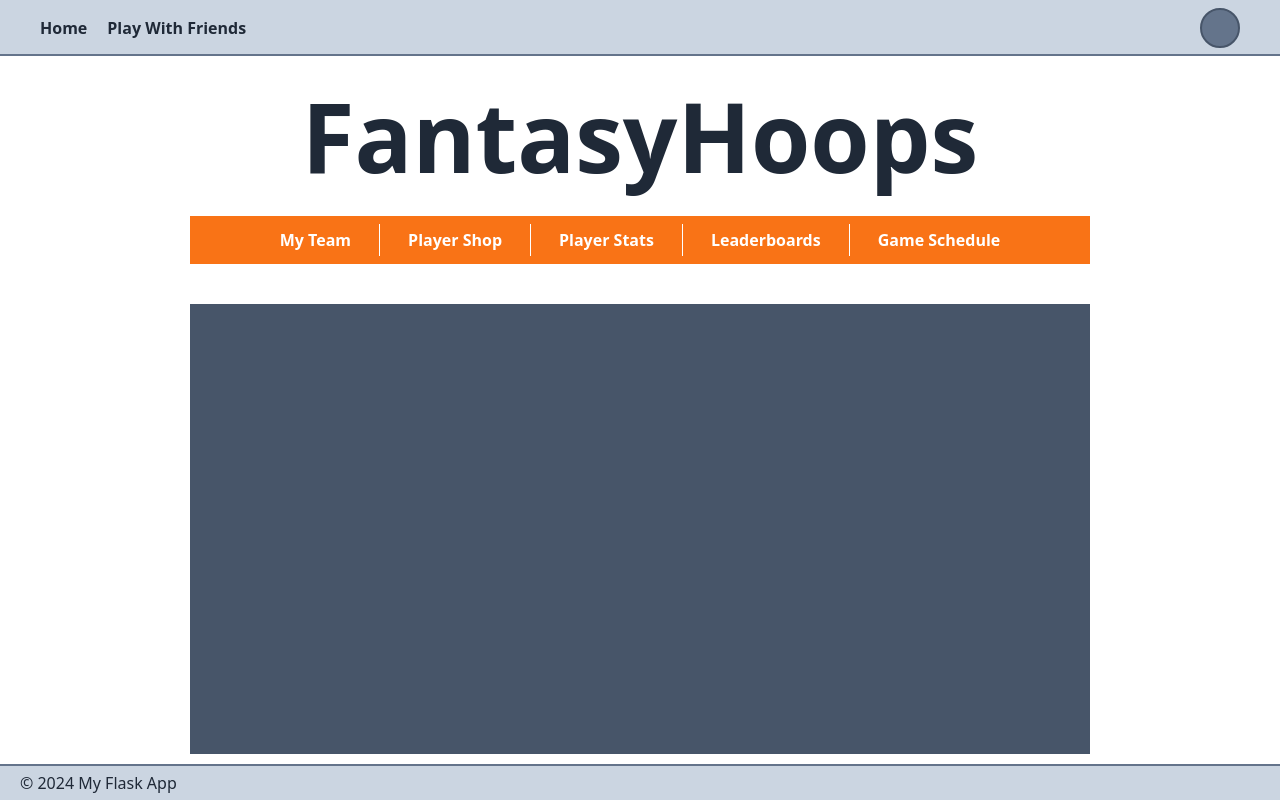
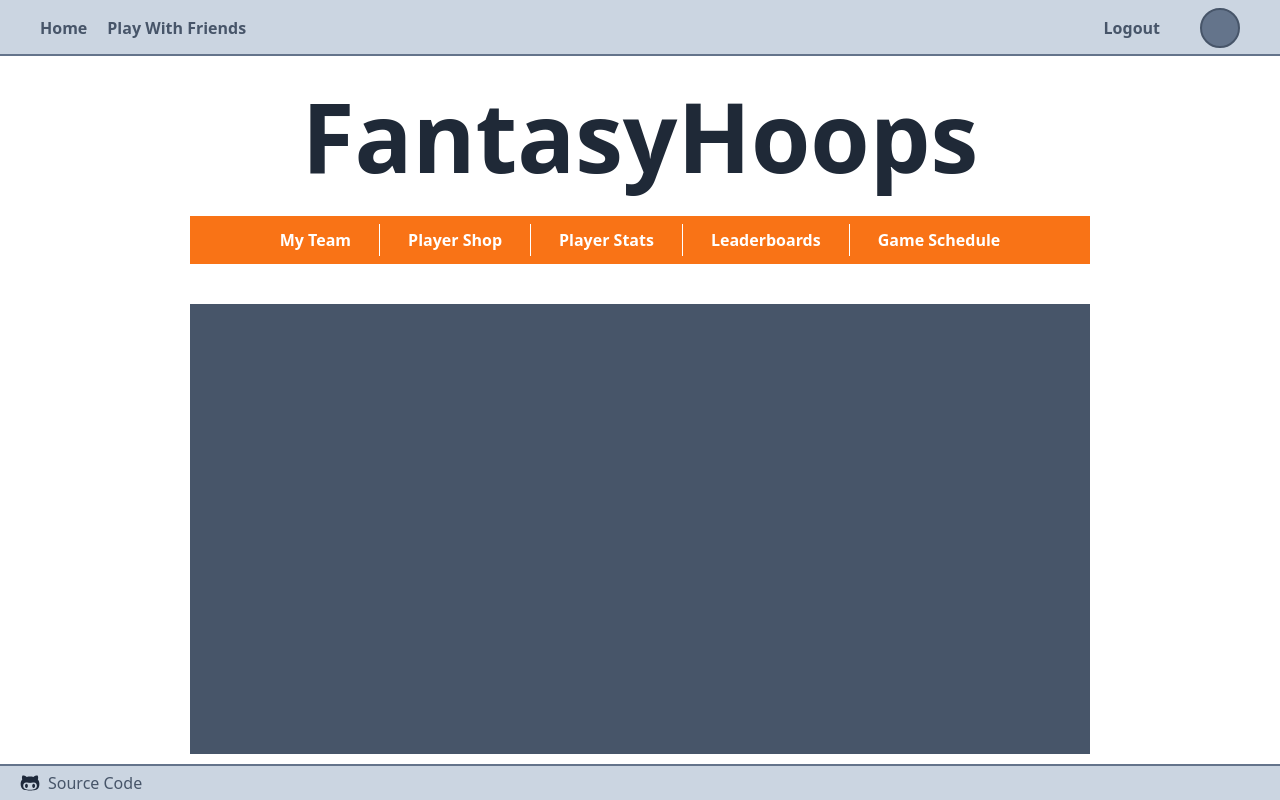
Before and after one commit to 6uan/Fantasy-Basketball, a Flask app: page / in a window 1280 px wide. Run offline with Flask 3, Linux system fonts and the light colour scheme; the visitor is signed in with stand-in values (Sample User, id 1).

Commit message:
feat: added logout button and updated footer :)

```diff
--- a/main.py
+++ b/main.py
@@ -60,6 +60,8 @@
     return render_template('pages/login.html')
 
 # login endpoints
+
+# triggered on form submit in pages/register.html
 @app.route('/postregister', methods=['POST'])
 def postregister():
     email = request.form.get('email')
@@ -79,21 +81,19 @@
     else:
         return "Sign-up failed", 401
 
+# triggered on form submit in pages/login.html
 @app.route('/postlogin', methods=['POST'])
 def postlogin():
     email = request.form.get('email')
     password = request.form.get('password')
     session_response = None # Initialize session
-    # Attempt to sign in with email and password
+
     try:
         session_response = supabase.auth.sign_in_with_password({ 'email': email, 'password': password })
-    # If the login fails, print the error message
-    except Exception as e:
-        print(e) # "Invalid login credentials"
+    except Exception as e: # catches if login fails -> "Invalid login credentials"
         flash("Invalid email or password. Please try again.", "font-semibold text-red-500")
-        return redirect(url_for('login')) # Redirect to login page
+        return redirect(url_for('login')) # Redirect to login.html
 
-    # If the login is successful, redirect to the home page
     if session_response:
         user = session_response.user
         user_info = {
@@ -106,6 +106,12 @@
         flash("Login Failed", "error")
         return "Login Failed", 401
 
+# logout route
+@app.route('/logout')
+def logout():
+    flask_session.pop('user_info', None)
+    return redirect(url_for('home'))
+
 
 if __name__ == '__main__':
     app.run(debug=True)
--- a/templates/components/footer.html
+++ b/templates/components/footer.html
@@ -1,5 +1,20 @@
 <footer
-  class="w-full bg-slate-300 border-t-2 border-slate-500 flex items-center px-5 h-10"
+  class="w-full bg-slate-300 border-t-2 border-slate-500 flex items-center justify-start px-5 h-10 gap-2"
 >
-  <p>&copy; 2024 My Flask App</p>
+  <svg
+    xmlns="http://www.w3.org/2000/svg"
+    class="size-5"
+    fill="#1e293b"
+    viewBox="0 0 480 512"
+  >
+    <path
+      d="M186.1 328.7c0 20.9-10.9 55.1-36.7 55.1s-36.7-34.2-36.7-55.1 10.9-55.1 36.7-55.1 36.7 34.2 36.7 55.1zM480 278.2c0 31.9-3.2 65.7-17.5 95-37.9 76.6-142.1 74.8-216.7 74.8-75.8 0-186.2 2.7-225.6-74.8-14.6-29-20.2-63.1-20.2-95 0-41.9 13.9-81.5 41.5-113.6-5.2-15.8-7.7-32.4-7.7-48.8 0-21.5 4.9-32.3 14.6-51.8 45.3 0 74.3 9 108.8 36 29-6.9 58.8-10 88.7-10 27 0 54.2 2.9 80.4 9.2 34-26.7 63-35.2 107.8-35.2 9.8 19.5 14.6 30.3 14.6 51.8 0 16.4-2.6 32.7-7.7 48.2 27.5 32.4 39 72.3 39 114.2zm-64.3 50.5c0-43.9-26.7-82.6-73.5-82.6-18.9 0-37 3.4-56 6-14.9 2.3-29.8 3.2-45.1 3.2-15.2 0-30.1-.9-45.1-3.2-18.7-2.6-37-6-56-6-46.8 0-73.5 38.7-73.5 82.6 0 87.8 80.4 101.3 150.4 101.3h48.2c70.3 0 150.6-13.4 150.6-101.3zm-82.6-55.1c-25.8 0-36.7 34.2-36.7 55.1s10.9 55.1 36.7 55.1 36.7-34.2 36.7-55.1-10.9-55.1-36.7-55.1z"
+    />
+  </svg>
+  <a
+    href="https://github.com/6uan/fantasy-hoops"
+    class="text-slate-600 hover:text-black hover:drop-shadow-2xl"
+  >
+    Source Code
+  </a>
 </footer>
--- a/templates/components/nav.html
+++ b/templates/components/nav.html
@@ -2,18 +2,20 @@
   <ul class="flex h-14 justify-between items-center">
     <li class="flex items-center gap-5">
       <!-- LINK TO INDEX.HTML -->
-      <a href="/">Home</a>
+      <a href="/" class="text-slate-600 hover:text-black hover:drop-shadow-2xl" >Home</a>
       <!-- LINK TO PLAY WITH FRIENDS -->
-      <a href="/">Play With Friends</a>
+      <a href="/" class="text-slate-600 hover:text-black hover:drop-shadow-2xl">Play With Friends</a>
     </li>
-    <li class="flex items-center">
+    <li class="flex items-center gap-5 ">
       <!-- BUTTON TO TRIGGER LOGIN MODAL -->
       {% if user_info %}
       <!-- DISPLAY USERNAME OR EMAIL -->
-      <a href="/profile" class="text-black hover:text-slate-900 hover:drop-shadow-2xl">{{ user_info.username or user_info.email }}</a>
+      <a href="/profile" class="text-slate-600 hover:text-black hover:drop-shadow-2xl">{{ user_info.username or user_info.email }}</a>
+      <!-- DISPLAY LOGOUT BUTTON -->
+      <a href="/logout" class="text-slate-600 hover:text-black hover:drop-shadow-2xl">Logout</a>
     {% else %}
       <!-- BUTTON TO TRIGGER LOGIN MODAL -->
-      <a href="/login" class="text-black hover:text-slate-900 hover:drop-shadow-2xl">Login</a>
+      <a href="/login" class="text-slate-600 hover:text-black hover:drop-shadow-2xl">Login</a>
     {% endif %}
       <!-- USER ICON -->
       <span class="ml-5 h-10 w-10 bg-slate-500 border-2 border-slate-600 rounded-full"></span>
```
Also changed, not shown: static/css/tailwind.css.
